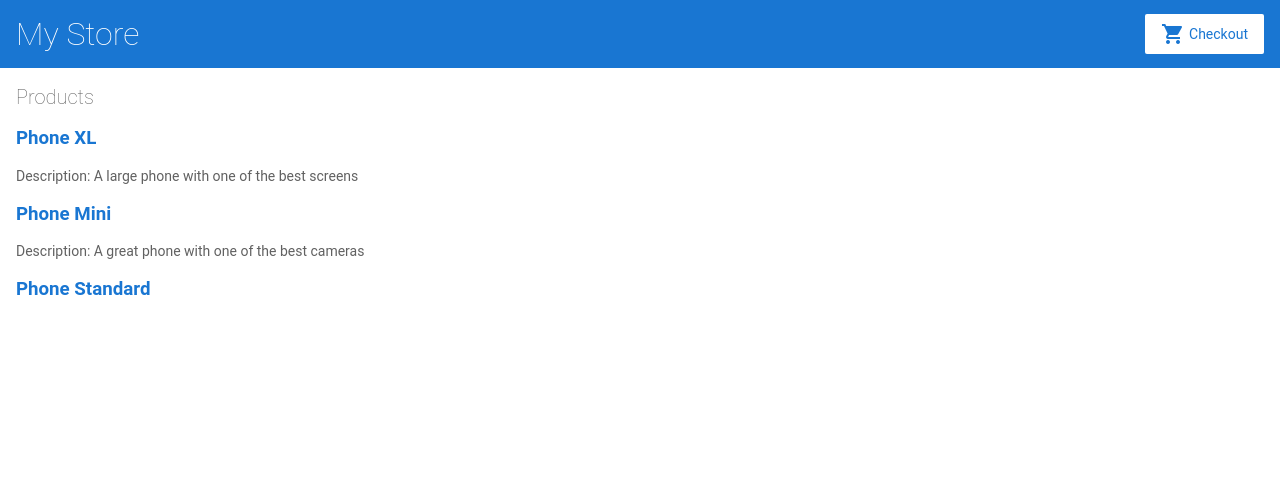
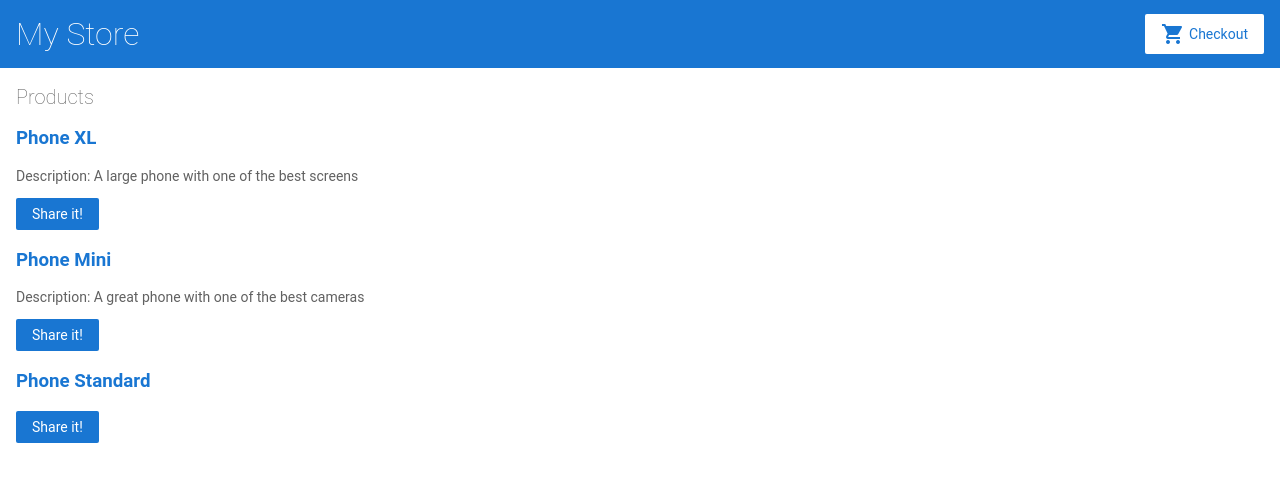
Before and after one commit to PitPietro/angular-pit-first-project, an Angular app: page / in a window 1280 px wide. Shown: the top 482 px of the page. Built offline with nearby package versions, Linux system fonts and the light colour scheme.

Commit message:
1 file modified

```diff
--- a/src/app/product-list/product-list.component.html
+++ b/src/app/product-list/product-list.component.html
@@ -8,6 +8,11 @@
 
   <p *ngIf="product.description">
     Description: {{ product.description}}
+  </p>
+
+  <button (click)="share()">
+    Share it!
+  </button>
 </div>
 
 <!--
```
